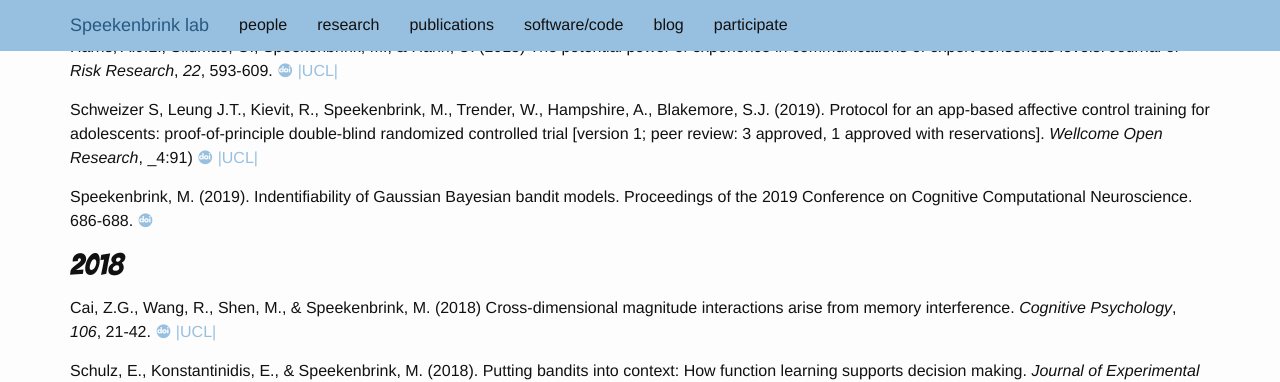
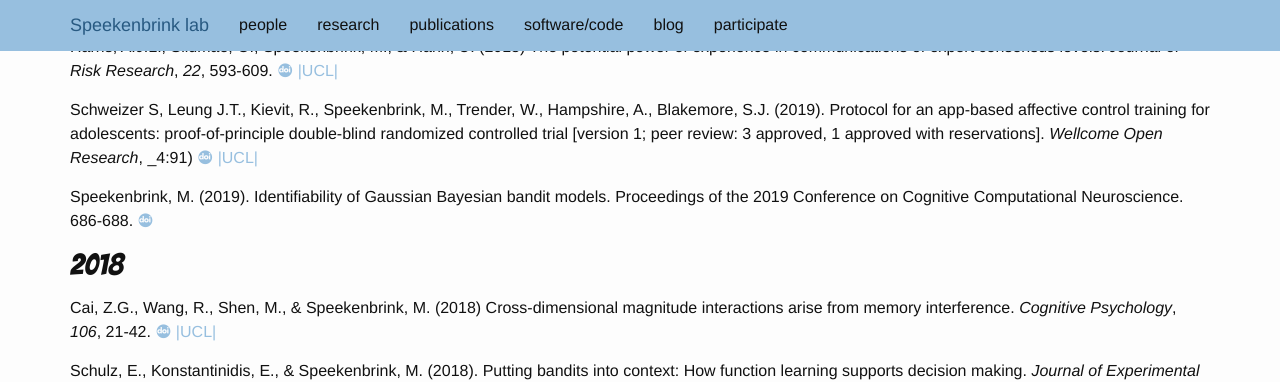
Before and after one commit to speekenbrink-lab/speekenbrink-lab.github.io, a Jekyll site: the page built from _pages/publications.md, in a window 1280 px wide and 900 px high, scrolled down 942 px. Shown: the top 382 px of the window. Built offline with Jekyll 4.4.1, drawn with Linux system fonts in a browser that asks for light colours; some web fonts are replaced.

```diff
--- a/_data/publications.yaml
+++ b/_data/publications.yaml
@@ -97,7 +97,7 @@
 - tag: speekenbrink2019identifiability
   type: conference
   year: 2019
-  apa_reference: "Speekenbrink, M. (2019). Indentifiability of Gaussian Bayesian bandit models. Proceedings of the 2019 Conference on Cognitive Computational Neuroscience. 686-688."
+  apa_reference: "Speekenbrink, M. (2019). Identifiability of Gaussian Bayesian bandit models. Proceedings of the 2019 Conference on Cognitive Computational Neuroscience. 686-688."
   lab_authors:
     - maarten
   doi: "10.32470/CCN.2019.1335-0"
```
